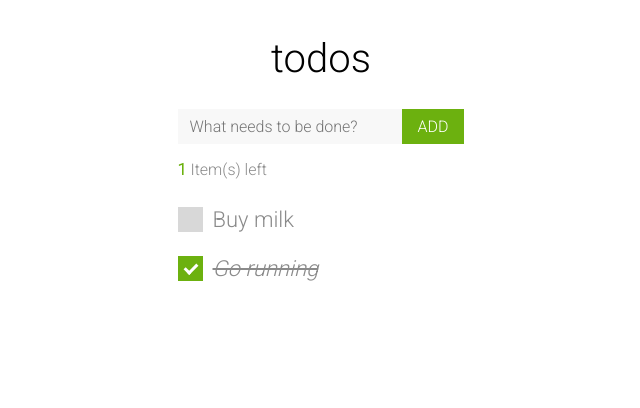
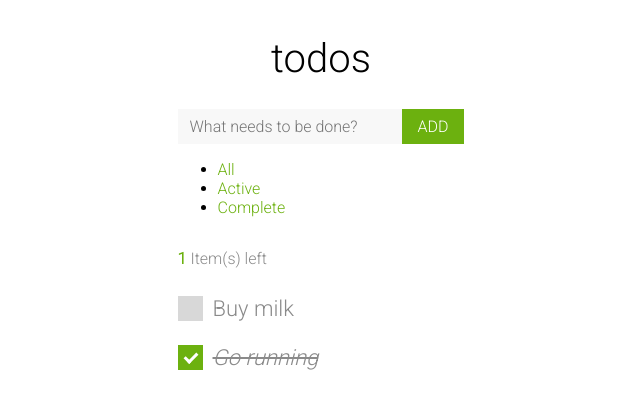
Before and after one commit to ng-practice/ng-de-2019, an Angular app: page /todos in a window 1280 px wide. Shown: the top 408 px of the page, without its empty margins (319-959 px from the left). Built offline with nearby package versions, Linux system fonts and the light colour scheme.

Commit message:
feat(todos): introduce navogiation

```diff
--- /dev/null
+++ b/src/app/todos/todos-link-navigation/todos-link-navigation.component.html
@@ -0,0 +1,26 @@
+<ul>
+  <li>
+    <a
+      routerLink="."
+      routerLinkActive="todo__link--active"
+      [queryParams]="{ query: 'all' }"
+      >All</a
+    >
+  </li>
+  <li>
+    <a
+      routerLink="."
+      routerLinkActive="todo__link--active"
+      [queryParams]="{ query: 'active' }"
+      >Active</a
+    >
+  </li>
+  <li>
+    <a
+      routerLink="."
+      routerLinkActive="todo__link--active"
+      [queryParams]="{ query: 'complete' }"
+      >Complete</a
+    >
+  </li>
+</ul>
--- /dev/null
+++ b/src/app/todos/todos-link-navigation/todos-link-navigation.component.ts
@@ -0,0 +1,15 @@
+import { Component, OnInit } from '@angular/core';
+
+@Component({
+  selector: 'nde-todos-link-navigation',
+  templateUrl: './todos-link-navigation.component.html',
+  styleUrls: ['./todos-link-navigation.component.scss']
+})
+export class TodosLinkNavigationComponent implements OnInit {
+
+  constructor() { }
+
+  ngOnInit() {
+  }
+
+}
--- a/src/app/todos/todos.component.html
+++ b/src/app/todos/todos.component.html
@@ -1,5 +1,6 @@
 <h1 class="todo__h1">todos</h1>
 <nde-todo-quick-add (create)="addTodo($event)"></nde-todo-quick-add>
+<nde-todos-link-navigation></nde-todos-link-navigation>
 <nde-todo-counter
   [count]="activeTodos"
   class="todo__component--spaced"
--- a/src/app/todos/todos.module.ts
+++ b/src/app/todos/todos.module.ts
@@ -5,13 +5,15 @@ import { TodoCounterComponent } from './todo-counter/todo-counter.component';
 import { TodoQuickAddComponent } from './todo-quick-add/todo-quick-add.component';
 import { TodosRoutingModule } from './todos-routing.module';
 import { TodosComponent } from './todos.component';
+import { TodosLinkNavigationComponent } from './todos-link-navigation/todos-link-navigation.component';
 
 @NgModule({
   declarations: [
     TodoCheckerComponent,
     TodoQuickAddComponent,
     TodosComponent,
-    TodoCounterComponent
+    TodoCounterComponent,
+    TodosLinkNavigationComponent
   ],
   imports: [CommonModule, TodosRoutingModule],
   exports: [TodosComponent]
--- a/src/scss/todos/_todo-typography.scss
+++ b/src/scss/todos/_todo-typography.scss
@@ -13,3 +13,20 @@
 .todo__text--default {
   color: $text-color;
 }
+
+a {
+  color: $primary;
+  text-decoration: none;
+
+  &::visited {
+    color: $primary;
+  }
+
+  &::hover {
+    text-decoration: underline;
+  }
+}
+
+.todo__link--active {
+  text-decoration: underline;
+}
```
Also changed, not shown: src/app/todos/todos-link-navigation/todos-link-navigation.component.scss (added), 1 other file (tests, documents, lock files or other folders).
